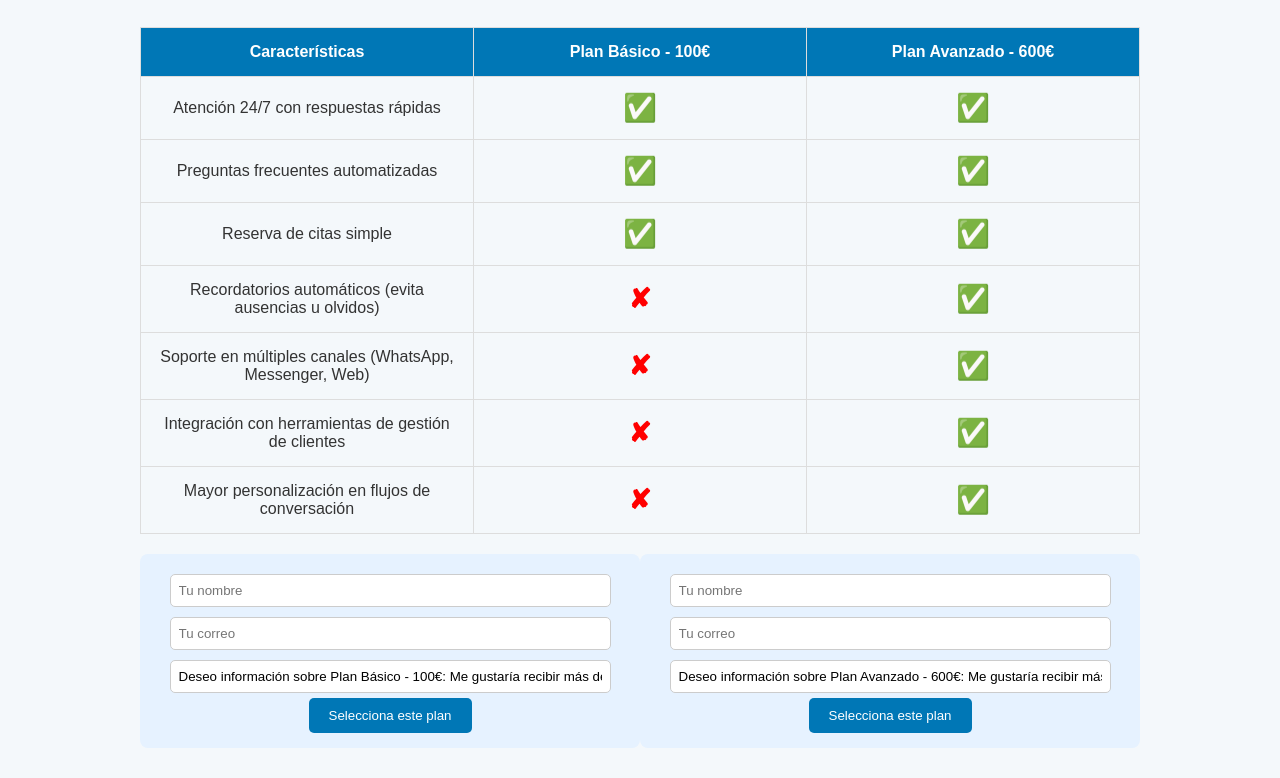
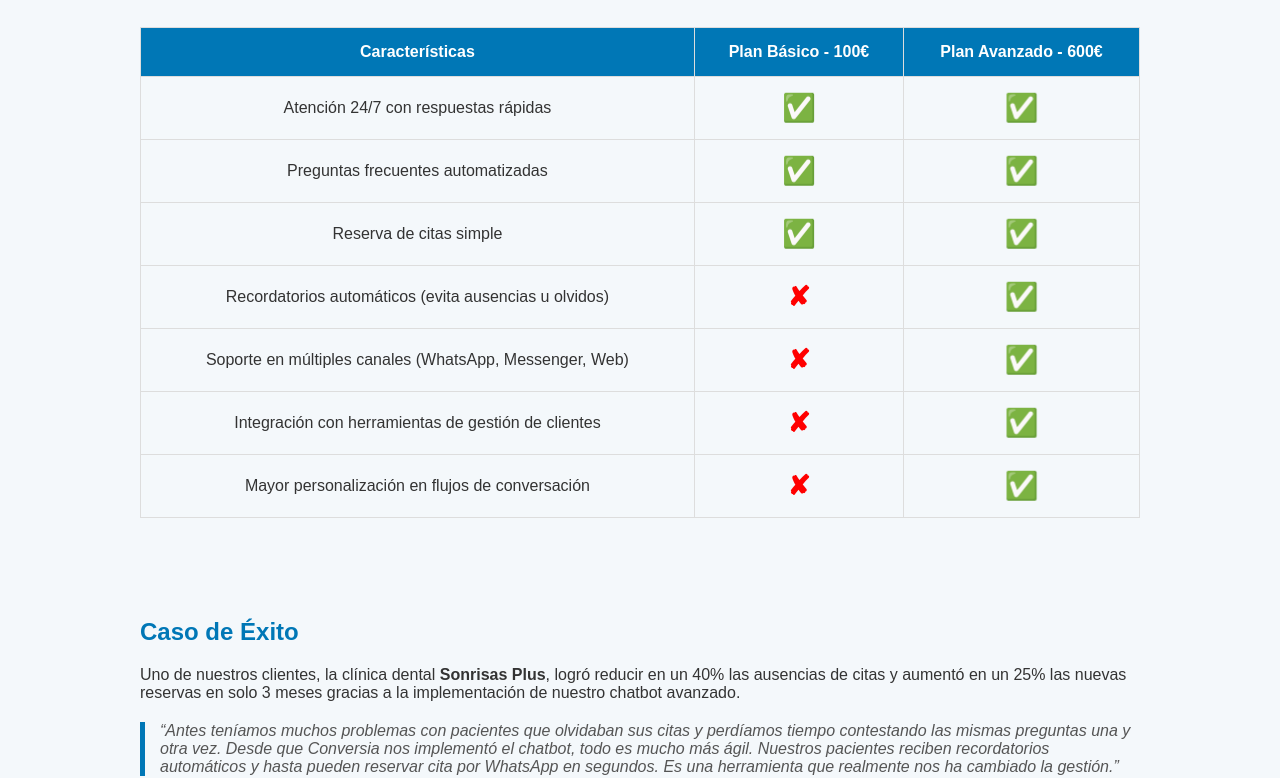
Before and after one commit to Conversiaagency/Conversia-web, a plain HTML site: page index.html in a window 1280 px wide. Shown: the part 803-1581 px from the top of the page. Drawn offline with Linux system fonts and the light colour scheme.

Commit message:
Update index.html

```diff
--- a/index.html
+++ b/index.html
@@ -86,7 +86,6 @@
       width: 100%;
       border-collapse: collapse;
       margin-top: 30px;
-      table-layout: fixed;
     }
 
     table, th, td {
@@ -96,7 +95,7 @@
     th, td {
       padding: 15px;
       text-align: center;
-      transition: transform 0.5s ease, background-color 0.5s ease;
+      transition: transform 0.3s ease;
     }
 
     th {
@@ -105,30 +104,17 @@
     }
 
     .check {
-      color: #28a745; /* verde */
+      color: #28a745;
       font-weight: bold;
       font-size: 1.7em;
+      transition: transform 0.3s ease;
     }
 
     .cross {
       color: red;
       font-weight: bold;
       font-size: 1.7em;
-    }
-
-    /* Resaltar y aumentar columna al pasar ratón (más notable) */
-    .plan-basic:hover td:nth-child(2),
-    .plan-basic:hover th:nth-child(2) {
-      background-color: #c0e0ff;
-      transform: scale(1.3);
-      z-index: 1;
-    }
-
-    .plan-advanced:hover td:nth-child(3),
-    .plan-advanced:hover th:nth-child(3) {
-      background-color: #c0e0ff;
-      transform: scale(1.3);
-      z-index: 1;
+      transition: transform 0.3s ease;
     }
 
     /* Botón flotante WhatsApp */
@@ -178,37 +164,6 @@
       font-size: 1.1em;
       color: #333;
     }
-
-    .select-plan-form {
-      background-color: #e6f2ff;
-      padding: 15px;
-      margin-top: 10px;
-      border-radius: 8px;
-      display: inline-block;
-      text-align: center;
-    }
-
-    .select-plan-form input,
-    .select-plan-form textarea {
-      padding: 8px;
-      margin: 5px 0;
-      width: 90%;
-      border-radius: 5px;
-      border: 1px solid #ccc;
-    }
-
-    .select-plan-form button {
-      padding: 10px 20px;
-      background-color: #0077b6;
-      color: white;
-      border: none;
-      border-radius: 5px;
-      cursor: pointer;
-    }
-
-    .select-plan-form button:hover {
-      background-color: #023e8a;
-    }
   </style>
 </head>
 <body>
@@ -238,12 +193,12 @@
         <p>Convierte visitantes de tu web o redes sociales en clientes reales.</p>
       </div>
       <div class="card">
-        <h3>Integración con CRM</h3>
-        <p>Conecta tu chatbot con herramientas de gestión de clientes para mayor eficiencia.</p>
+        <h3>Analítica avanzada</h3>
+        <p>Obtén datos precisos sobre la interacción de tus clientes con el chatbot.</p>
       </div>
       <div class="card">
-        <h3>Soporte multicanal avanzado</h3>
-        <p>Gestiona conversaciones desde WhatsApp, Messenger y Web de forma centralizada.</p>
+        <h3>Integración CRM</h3>
+        <p>Conecta tu chatbot con tu sistema de gestión de clientes para automatizar procesos.</p>
       </div>
     </div>
   </section>
@@ -253,65 +208,65 @@
     <table>
       <tr>
         <th>Características</th>
-        <th class="plan-basic">Plan Básico - 100€</th>
-        <th class="plan-advanced">Plan Avanzado - 600€</th>
+        <th class="plan-col" data-plan="basico">Plan Básico - 100€</th>
+        <th class="plan-col" data-plan="avanzado">Plan Avanzado - 600€</th>
       </tr>
       <tr>
         <td>Atención 24/7 con respuestas rápidas</td>
-        <td class="plan-basic"><span class="check">✅</span></td>
-        <td class="plan-advanced"><span class="check">✅</span></td>
+        <td class="basico"><span class="check">✅</span></td>
+        <td class="avanzado"><span class="check">✅</span></td>
       </tr>
       <tr>
         <td>Preguntas frecuentes automatizadas</td>
-        <td class="plan-basic"><span class="check">✅</span></td>
-        <td class="plan-advanced"><span class="check">✅</span></td>
+        <td class="basico"><span class="check">✅</span></td>
+        <td class="avanzado"><span class="check">✅</span></td>
       </tr>
       <tr>
         <td>Reserva de citas simple</td>
-        <td class="plan-basic"><span class="check">✅</span></td>
-        <td class="plan-advanced"><span class="check">✅</span></td>
+        <td class="basico"><span class="check">✅</span></td>
+        <td class="avanzado"><span class="check">✅</span></td>
       </tr>
       <tr>
         <td>Recordatorios automáticos (evita ausencias u olvidos)</td>
-        <td class="plan-basic"><span class="cross">✘</span></td>
-        <td class="plan-advanced"><span class="check">✅</span></td>
+        <td class="basico"><span class="cross">✘</span></td>
+        <td class="avanzado"><span class="check">✅</span></td>
       </tr>
       <tr>
         <td>Soporte en múltiples canales (WhatsApp, Messenger, Web)</td>
-        <td class="plan-basic"><span class="cross">✘</span></td>
-        <td class="plan-advanced"><span class="check">✅</span></td>
+        <td class="basico"><span class="cross">✘</span></td>
+        <td class="avanzado"><span class="check">✅</span></td>
       </tr>
       <tr>
         <td>Integración con herramientas de gestión de clientes</td>
-        <td class="plan-basic"><span class="cross">✘</span></td>
-        <td class="plan-advanced"><span class="check">✅</span></td>
+        <td class="basico"><span class="cross">✘</span></td>
+        <td class="avanzado"><span class="check">✅</span></td>
       </tr>
       <tr>
         <td>Mayor personalización en flujos de conversación</td>
-        <td class="plan-basic"><span class="cross">✘</span></td>
-        <td class="plan-advanced"><span class="check">✅</span></td>
+        <td class="basico"><span class="cross">✘</span></td>
+        <td class="avanzado"><span class="check">✅</span></td>
       </tr>
     </table>
 
-    <!-- Formularios Seleccionar Plan -->
-    <div style="display: flex; justify-content: space-between; margin-top: 10px;">
-      <div class="select-plan-form" style="width:48%;">
-        <form action="mailto:automatizatuempresa@conversiaagency.es" method="post" enctype="text/plain">
-          <input type="text" name="Nombre" placeholder="Tu nombre" required><br>
-          <input type="email" name="Correo" placeholder="Tu correo" required><br>
-          <input type="text" name="Asunto" value="Deseo información sobre Plan Básico - 100€: Me gustaría recibir más detalles sobre su funcionamiento y beneficios" required><br>
-          <button type="submit">Selecciona este plan</button>
-        </form>
-      </div>
-      <div class="select-plan-form" style="width:48%;">
-        <form action="mailto:automatizatuempresa@conversiaagency.es" method="post" enctype="text/plain">
-          <input type="text" name="Nombre" placeholder="Tu nombre" required><br>
-          <input type="email" name="Correo" placeholder="Tu correo" required><br>
-          <input type="text" name="Asunto" value="Deseo información sobre Plan Avanzado - 600€: Me gustaría recibir más detalles sobre su funcionamiento y beneficios" required><br>
-          <button type="submit">Selecciona este plan</button>
-        </form>
-      </div>
-    </div>
+    <script>
+      // Columnas del plan
+      const basicoCells = document.querySelectorAll('.basico, th[data-plan="basico"]');
+      const avanzadoCells = document.querySelectorAll('.avanzado, th[data-plan="avanzado"]');
+
+      function addHoverEffect(cells) {
+        cells.forEach(cell => {
+          cell.addEventListener('mouseenter', () => {
+            cells.forEach(c => c.style.transform = 'scale(1.25)');
+          });
+          cell.addEventListener('mouseleave', () => {
+            cells.forEach(c => c.style.transform = 'scale(1)');
+          });
+        });
+      }
+
+      addHoverEffect(basicoCells);
+      addHoverEffect(avanzadoCells);
+    </script>
   </section>
 
   <section>
```
